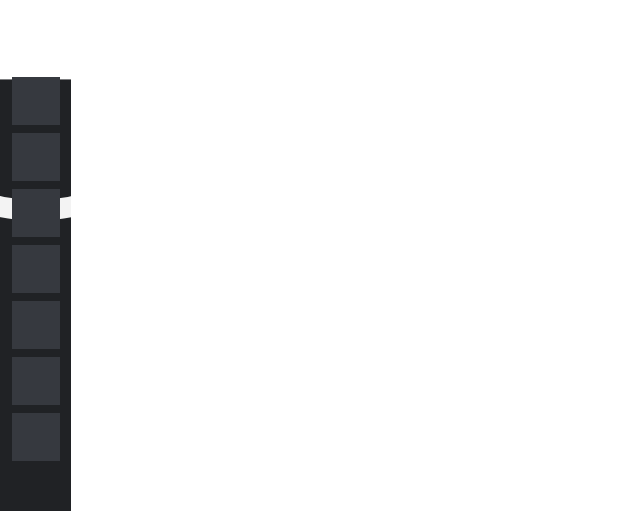
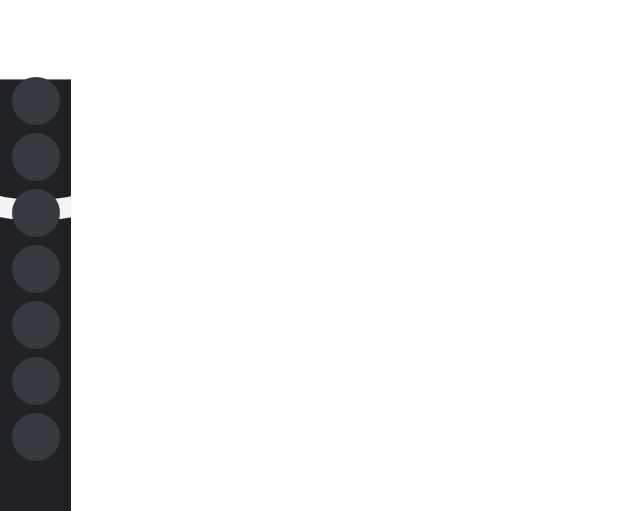
Before and after one commit to MarcosCastelo/discopy, a React (Create React App) app: page / in a window 1280 px wide. Shown: the top 511 px of the page, without its empty margins (0-640 px from the left). Built offline with nearby package versions, Linux system fonts and the light colour scheme.

Commit message:
Adding some styles on server button

```diff
--- a/src/components/ServerButton/styles.ts
+++ b/src/components/ServerButton/styles.ts
@@ -10,6 +10,7 @@ export const Button = styled.button<Props>`
 
     width: 48px;
     height: 48px;
+    border-radius: 50%;
 
     margin-bottom: 8px;
 
@@ -18,4 +19,21 @@ export const Button = styled.button<Props>`
 
     cursor: pointer;
     position: relative;
+
+    &::before {
+
+    }
+
+    &::after {
+
+    }
+    transition: border-radius .2s, background-color .2s;
+
+    &.active, &:hover {
+        border-radius: 16px;
+        background-color: ${(props) =>
+            props.isHome ? 'var(--rocketseat)' : 'var(--discord)'
+        };
+    }
+
 `;
```
